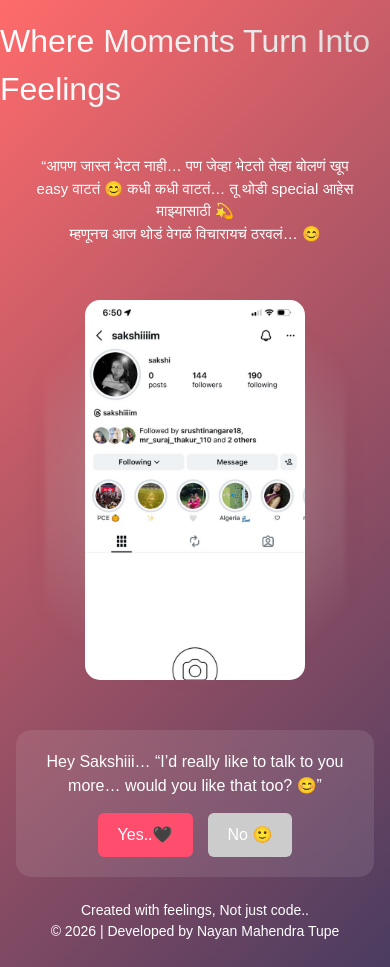
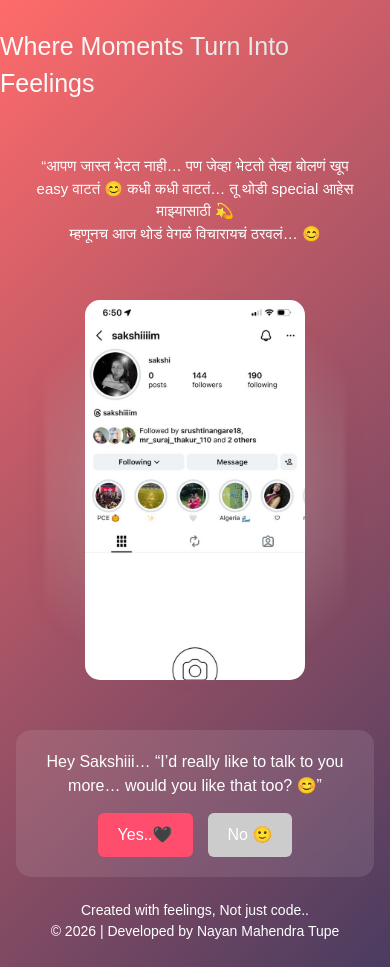
Before and after one commit to NayanTupe/Moments, a React (Vite) app: page / in a window 390 px wide. Built offline with nearby package versions, Linux system fonts and the light colour scheme; no server answers.

Commit message:
LOGO Title Edit

```diff
--- a/src/App.css
+++ b/src/App.css
@@ -120,9 +120,11 @@ footer {
   position: absolute;
   inset: -40px;
   /* thoda jast spread */
-  background: radial-gradient(circle,
-      rgba(255, 255, 255, 0.4),
-      transparent 70%);
+  background: radial-gradient(
+    circle,
+    rgba(255, 255, 255, 0.4),
+    transparent 70%
+  );
   filter: blur(2px) drop-shadow(0 0 10px rgba(0, 0, 0, 0.5));
   z-index: -1;
 }
@@ -396,7 +398,6 @@ footer {
   /* 🔥 वर space */
 }
 
-
 /* 💬 Bottom Right Message Box */
 .message-input-box {
   position: fixed;
@@ -538,7 +539,6 @@ footer {
 }
 
 @keyframes side-bounce {
-
   0%,
   100% {
     transform: translateX(0);
@@ -548,7 +548,6 @@ footer {
     transform: translateX(4px);
   }
 }
-
 
 /* =========================================
    💫 UPGRADE QUESTION PAGE
@@ -563,7 +562,7 @@ footer {
   align-items: center;
   overflow: hidden;
   position: relative;
-  font-family: 'Segoe UI', sans-serif;
+  font-family: "Segoe UI", sans-serif;
 }
 
 /* floating particles */
@@ -637,7 +636,6 @@ footer {
 }
 
 @keyframes upgrade-float {
-
   0%,
   100% {
     transform: translateY(0) rotate(0deg);
@@ -807,7 +805,7 @@ footer {
   align-items: center;
   overflow: hidden;
   position: relative;
-  font-family: 'Segoe UI', Tahoma, Geneva, Verdana, sans-serif;
+  font-family: "Segoe UI", Tahoma, Geneva, Verdana, sans-serif;
 }
 
 .no-response-card {
@@ -861,7 +859,6 @@ footer {
    ========================================= */
 
 @media (max-width: 768px) {
-
   /* Global Fixes */
   body,
   html,
@@ -899,7 +896,7 @@ footer {
   }
 
   .logo-title {
-    font-size: 32px;
+    font-size: 25px;
     margin-top: 10px;
   }
 
```
